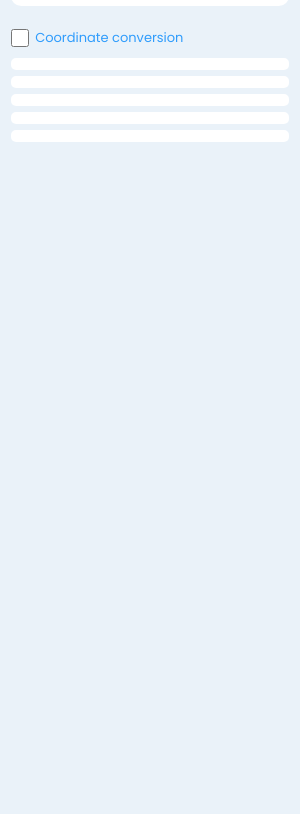
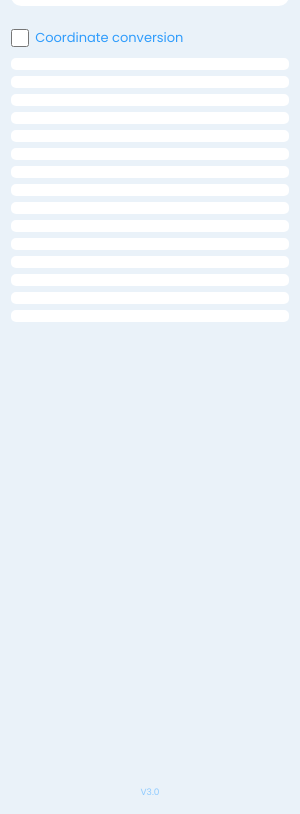
Before and after one commit to Dev-siranjeevi/Helper_Clipboard, an Electron app: page src/index.html in a window 300 px wide. Both pictures are taken after a click on the button 263 px from the left and 24 px from the top of the page. Shown: the part 42-856 px from the top of the page. Drawn offline with Linux system fonts and the light colour scheme; no server answers.

Commit message:
Frontend

```diff
--- a/src/assets/styles.css
+++ b/src/assets/styles.css
@@ -218,3 +218,15 @@ label {
   border-right: 4px solid #A10035;
   border-radius: 5px 0 0 5px;
 }
+.footer{
+  position: absolute;
+  bottom: 0;
+  width: 100%;
+  text-align: center;
+  /* transform: translate(50%, 0); */
+}
+.copyright{
+  color: #8ECAFF;
+  padding: 1rem;
+  font-size: 9px;
+}
--- a/src/components/clipboard.js
+++ b/src/components/clipboard.js
@@ -5,8 +5,12 @@ const {
 import {
   intialCoord
 } from "./coordinate.js"
-import {pinClip} from "./Clipboard/pinClip.js"
-import {createView} from "./Clipboard/createView.js"
+import {
+  pinClip
+} from "./Clipboard/pinClip.js"
+import {
+  createView
+} from "./Clipboard/createView.js"
 // Assign
 const getDataBtn = document.getElementById("get");
 const coordinate = document.getElementById("coordinate");
@@ -49,25 +53,31 @@ export const copyToClipboard = () => {
   }
 }
 // Pin event of clipboard
-document.addEventListener("contextmenu", (a)=>{
+document.addEventListener("contextmenu", (a) => {
   pinClip(a)
 });
 // clear clipboard
-clearAllData.addEventListener("click", (a)=>{
+clearAllData.addEventListener("click", (a) => {
   clearClipboard(a)
   // Update the UI
   createView();
 });
 
-function clearClipboard(eventvalue){
+function clearClipboard(eventvalue) {
   // loop through the list to filter out the pinned elements
   let pinnedClip = clipList.filter((item) => {
     return item.pinned;
   })
   // Create the new cliplist
-  clipList = [...pinnedClip];
+  if (pinnedClip.length > 0) {
+    clipList = [...pinnedClip];
+    let revereseClip = [...clipList];
+    revereseClip.reverse();
+    console.log(clipList);
+    console.log(revereseClip);
+    // console.log();
+    clipboard.writeText(revereseClip[0].value); //Nothing is copied
+  }
 
-  // console.log();
-    clipboard.writeText(clipList[0].value);//Nothing is copied
   // console.log(clipList);
 }
--- a/src/index.html
+++ b/src/index.html
@@ -30,8 +30,7 @@
     </div>
   </div>
   <div class="footer" id="footer">
-    <span id="act" class="he"></span>
-    <span id="clvl" class="he"></span>
+    <span id="act" class="copyright">V3.0</span>
   </div>
   <script src="./index.js" type="module"></script>
 </body>
```
